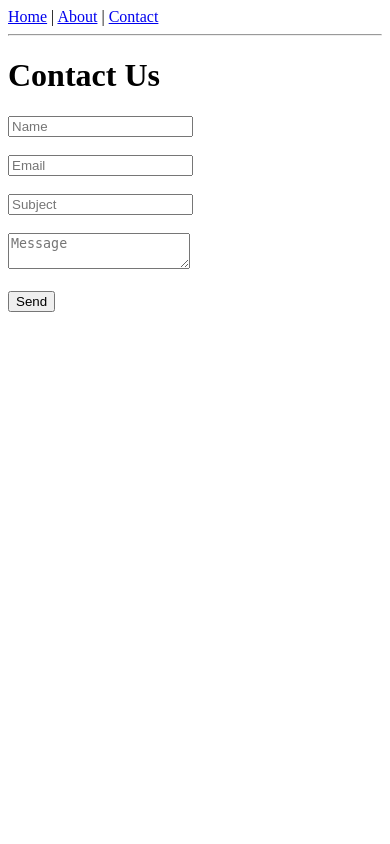
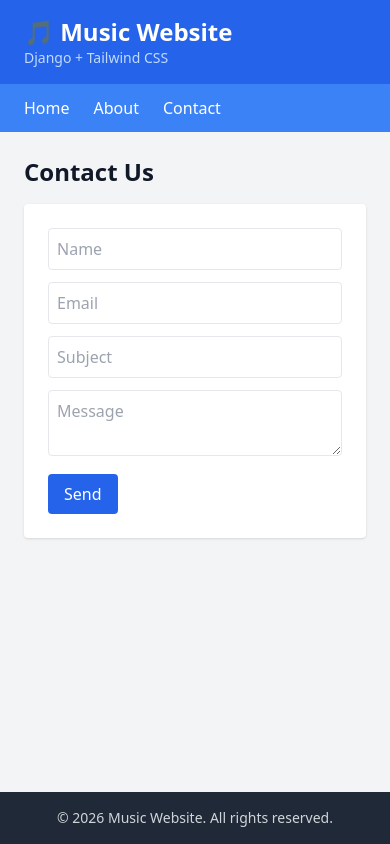
Before and after one commit to akhileshnuth/django-music-app, a Django app: page /contact/ in a window 390 px wide. Run offline with Django 5.2, Linux system fonts and the light colour scheme; some libraries are stand-ins or nearby versions.

Commit message:
Enhanced UI with Tailwind, base template, and commented templates

```diff
--- a/music/templates/base.html
+++ b/music/templates/base.html
@@ -1,20 +1,98 @@
 <!DOCTYPE html>
 <html lang="en">
 <head>
+    <!-- Character encoding for proper text display -->
     <meta charset="UTF-8">
-    <title>Music Website</title>
+
+    <!-- Page title (can be overridden by child templates) -->
+    <title>{% block title %}Music Website{% endblock %}</title>
+
+    <!-- STYLES -->
+    <!-- Tailwind CSS CDN Loads the complete Tailwind library
+    Allows utility classes like: bg-blue-600, text-gray-900, p-4, flex, grid, etc. -->
+    <script src="https://cdn.tailwindcss.com"></script>
+
+    <!-- GLOBAL JAVASCRIPT -->
+    <!-- Runs once when page loads -->
+    <script>
+        document.addEventListener("DOMContentLoaded", function () {
+            console.log("Base template loaded");
+        });
+    </script>
 </head>
-<body>
 
-    <nav>
-        <a href="/">Home</a> |
-        <a href="/about/">About</a> |
-        <a href="/contact/">Contact</a>
+<!--
+BODY STYLING
+bg-gray-100  → light gray background
+text-gray-900 → dark text color
+flex flex-col → vertical layout
+min-h-screen → full screen height
+-->
+<body class="bg-gray-100 text-gray-900 flex flex-col min-h-screen">
+
+    <!-- HEADER -->
+
+    <!--
+    Header section
+    bg-blue-600 → blue background
+    text-white → white text
+    -->
+    <header class="bg-blue-600 text-white">
+        <div class="container mx-auto px-6 py-4">
+            <h1 class="text-2xl font-bold">🎵 Music Website</h1>
+            <p class="text-sm text-blue-200">
+                Django + Tailwind CSS
+            </p>
+        </div>
+    </header>
+
+    <!-- NAVIGATION BAR -->
+
+    <!--
+    Navigation bar
+    bg-blue-500 → slightly lighter blue
+    flex → horizontal layout
+    gap-6 → spacing between links
+    -->
+    <nav class="bg-blue-500 text-white">
+        <div class="container mx-auto px-6 py-3 flex gap-6">
+
+            <!-- Navigation links -->
+            <!-- hover:underline → underline on hover -->
+            <a href="/" class="hover:underline">Home</a>
+            <a href="/about/" class="hover:underline">About</a>
+            <a href="/contact/" class="hover:underline">Contact</a>
+
+        </div>
     </nav>
 
-    <hr>
+    <!-- MAIN CONTENT AREA -->
 
-    {% block content %}{% endblock %}
+    <!--
+    flex-grow - pushes footer to bottom
+    container - centers content
+    p-6 → padding
+    -->
+    <main class="flex-grow container mx-auto p-6">
+
+        <!--
+        CONTENT BLOCK
+        Child templates inject their page-specific content here
+        -->
+        {% block content %}{% endblock %}
+
+    </main>
+
+    <!-- FOOTER -->
+
+    <!--
+    Footer section
+    bg-gray-800 - dark gray background
+    text-gray-300 - light gray text
+    -->
+    <footer class="bg-gray-800 text-gray-300 text-center py-4 text-sm">
+        © 2026 Music Website. All rights reserved.
+    </footer>
 
 </body>
 </html>
--- a/music/templates/contact.html
+++ b/music/templates/contact.html
@@ -1,19 +1,65 @@
 {% extends 'base.html' %}
+<!-- Uses base.html layout -->
+
+{% block title %}Contact | Music Website{% endblock %}
 
 {% block content %}
-<h1>Contact Us</h1>
 
+<!-- Page heading -->
+<h1 class="text-2xl font-bold mb-4">
+    Contact Us
+</h1>
+
+<!-- Success message after form submission -->
+<!-- bg-green-100 → light green background -->
+<!-- text-green-700 → green text -->
 {% if success %}
-<p style="color: green;">Message sent successfully!</p>
+<p class="bg-green-100 text-green-700 p-3 rounded mb-4">
+    Message sent successfully!
+</p>
 {% endif %}
 
-<form method="post">
+<!-- Contact form -->
+<!-- bg-white → white background -->
+<!-- p-6 → padding -->
+<!-- rounded → rounded corners -->
+<!-- shadow → form shadow -->
+<form method="post" class="bg-white p-6 rounded shadow max-w-md">
+
+    <!-- CSRF token for Django security -->
     {% csrf_token %}
-    <input type="text" name="name" placeholder="Name" required><br><br>
-    <input type="email" name="email" placeholder="Email" required><br><br>
-    <input type="text" name="subject" placeholder="Subject" required><br><br>
-    <textarea name="message" placeholder="Message" required></textarea><br><br>
-    <button type="submit">Send</button>
+
+    <!-- Name input -->
+    <input class="w-full p-2 border rounded mb-3"
+           name="name"
+           placeholder="Name"
+           required>
+
+    <!-- Email input -->
+    <input class="w-full p-2 border rounded mb-3"
+           name="email"
+           placeholder="Email"
+           required>
+
+    <!-- Subject input -->
+    <input class="w-full p-2 border rounded mb-3"
+           name="subject"
+           placeholder="Subject"
+           required>
+
+    <!-- Message textarea -->
+    <textarea class="w-full p-2 border rounded mb-3"
+              name="message"
+              placeholder="Message"
+              required></textarea>
+
+    <!-- Submit button -->
+    <!-- bg-blue-600 - blue background -->
+    <!-- text-white - white text -->
+    <button class="bg-blue-600 text-white px-4 py-2 rounded hover:bg-blue-700">
+        Send
+    </button>
+
 </form>
 
 {% endblock %}
```
Also changed, not shown: music/templates/about.html (+17 -2 lines), music/templates/home.html (+58 -8 lines), readme.md (added).
